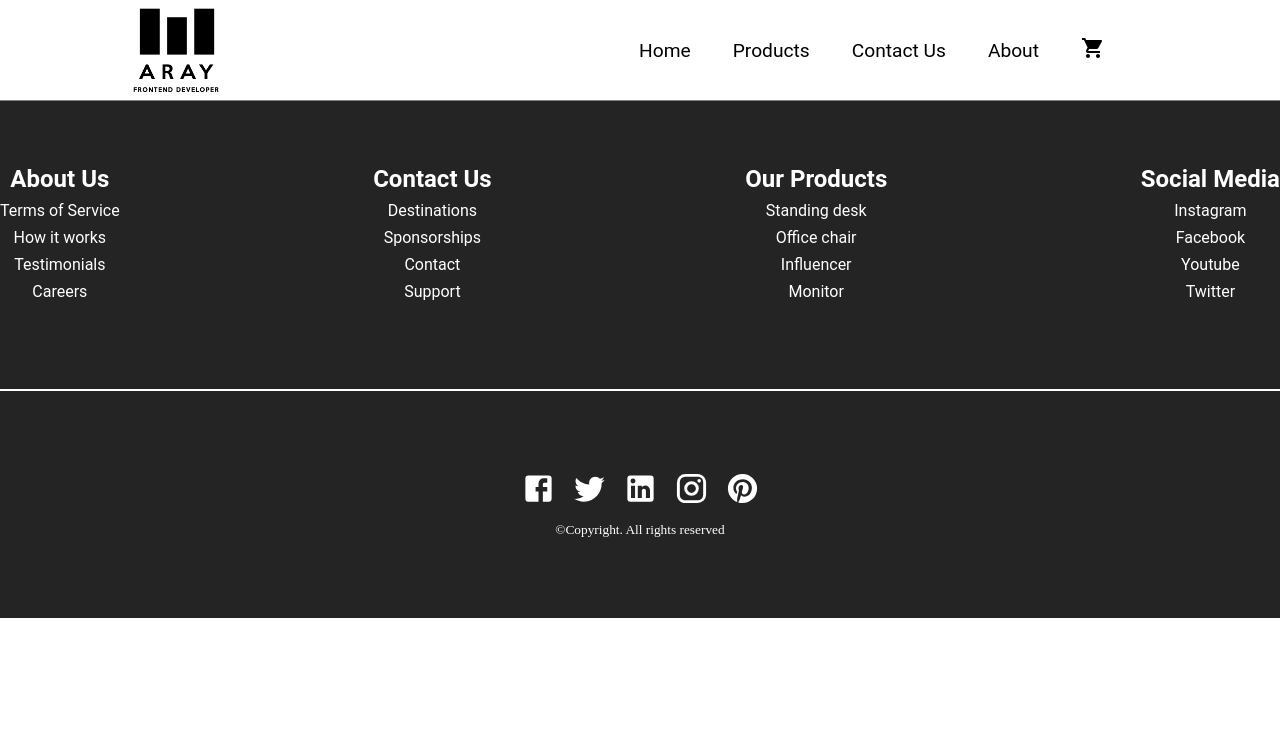
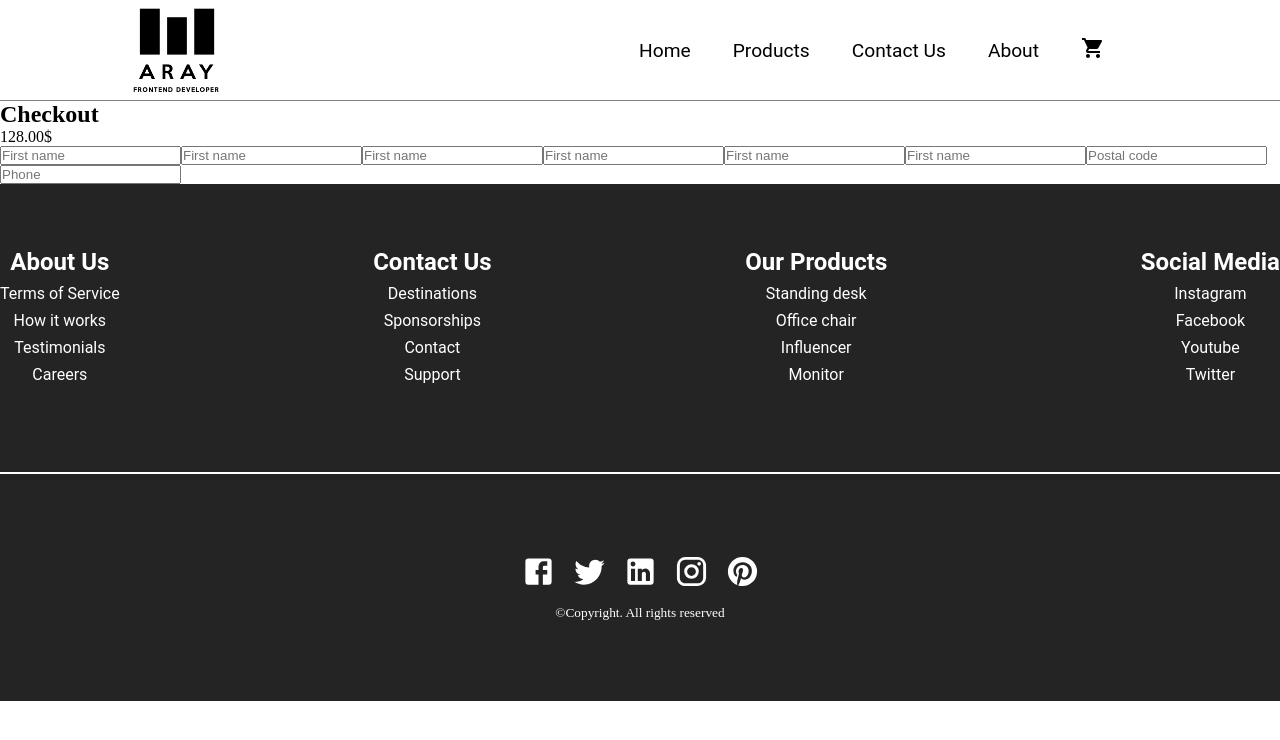
Before and after one commit to araymond11/ecommerce-frontend, a React (Create React App) app: page /checkout in a window 1280 px wide. Shown: the top 740 px of the page. Built offline with nearby package versions, Linux system fonts and the light colour scheme.

Commit message:
Ajout page checkout et de formik

```diff
--- a/package.json
+++ b/package.json
@@ -8,6 +8,7 @@
     "@testing-library/jest-dom": "^5.14.1",
     "@testing-library/react": "^11.2.7",
     "@testing-library/user-event": "^13.2.1",
+    "formik": "^2.2.9",
     "react": "^17.0.2",
     "react-dom": "^17.0.2",
     "react-router-dom": "^5.2.0",
--- a/src/App.jsx
+++ b/src/App.jsx
@@ -8,6 +8,7 @@ import About from './pages/About/About';
 import Footer from './components/Footer/Footer';
 import ProductDetail from './pages/ProductDetail/ProductDetail';
 import Cart from './pages/Cart/Cart';
+import { Checkout } from './pages/Checkout/Checkout';
 import data from './data.json';
 
 export default function App() {
@@ -21,6 +22,7 @@ export default function App() {
         <Route path='/about' component={About}/>
         <Route path='/productDetail/:id' component={ProductDetail}/>
         <Route path='/cart' component={Cart}/>
+        <Route path='/checkout' component={Checkout}/>
       </Switch>
       <Footer/>
     </BrowserRouter>
--- a/src/pages/Cart/Cart.jsx
+++ b/src/pages/Cart/Cart.jsx
@@ -1,6 +1,7 @@
 import React, {useState, useEffect} from 'react';
 import { useCartProvider } from '../../contexts/cart-context';
 import ProductDetailTable from '../../components/ProductDetailTable/ProductDetailTable';
+import { Link } from 'react-router-dom';
 import './Cart.css';
 
 export default function Cart() {
@@ -43,7 +44,11 @@ export default function Cart() {
       <div className='payment__container'>
         <p className='subtotal'>Subtotal : {total.toLocaleString('en', {style: 'currency',currency: 'CAD'})}</p>
         <span>
-          <button className='checkout__btn'>Check out</button>
+          <Link to='/checkout'>
+            <button className='checkout__btn'>
+              Check out
+            </button>
+          </Link>
         </span>
       </div>
     </div>
--- /dev/null
+++ b/src/pages/Checkout/Checkout.jsx
@@ -0,0 +1,25 @@
+import React from 'react';
+import { Formik, Form, Field } from 'formik';
+
+
+export const Checkout = () => {
+  return (
+    <>
+      <h2>Checkout</h2>
+      <p>128.00$</p>
+
+      <Formik initialValues={{firstname: '', lastname: ''}}>
+        <Form>
+          <Field name='Firstname' placeholder ='First name'/>
+          <Field name='Lastname' placeholder ='First name'/>
+          <Field name='Address' placeholder ='First name'/>
+          <Field name='City' placeholder ='First name'/>
+          <Field name='Country' placeholder ='First name'/>
+          <Field name='State' placeholder ='First name'/>
+          <Field name='PostalCode' placeholder ='Postal code'/>
+          <Field name='Phone' placeholder ='Phone'/>
+        </Form>
+      </Formik>
+    </>
+  );
+};
```
Also changed, not shown: 1 other file (tests, documents, lock files or other folders).
